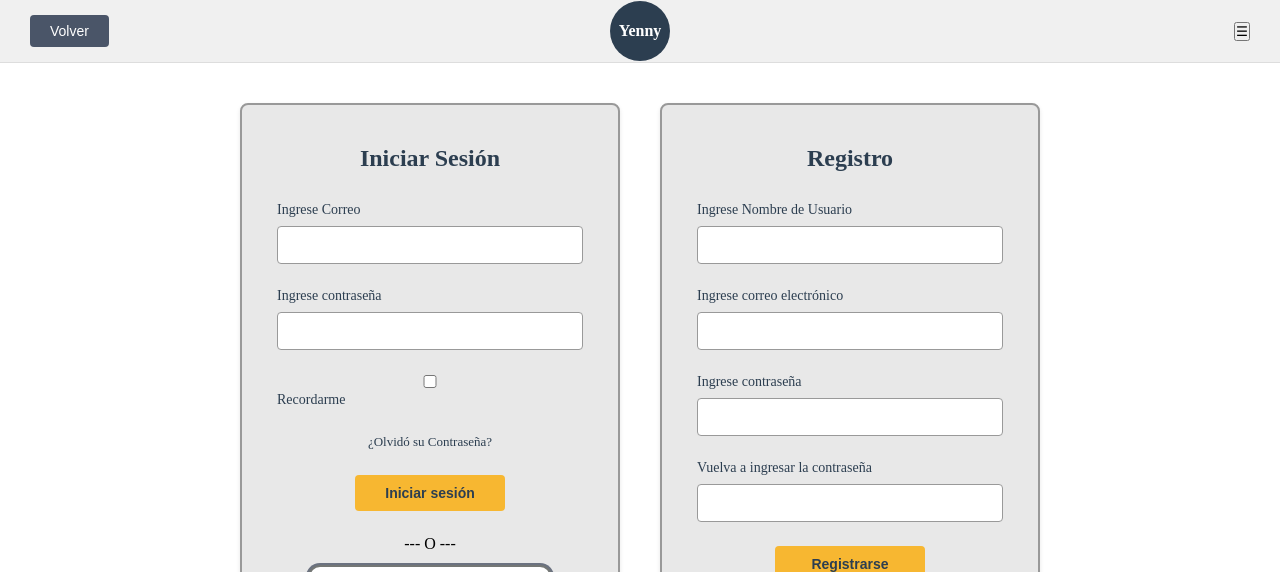
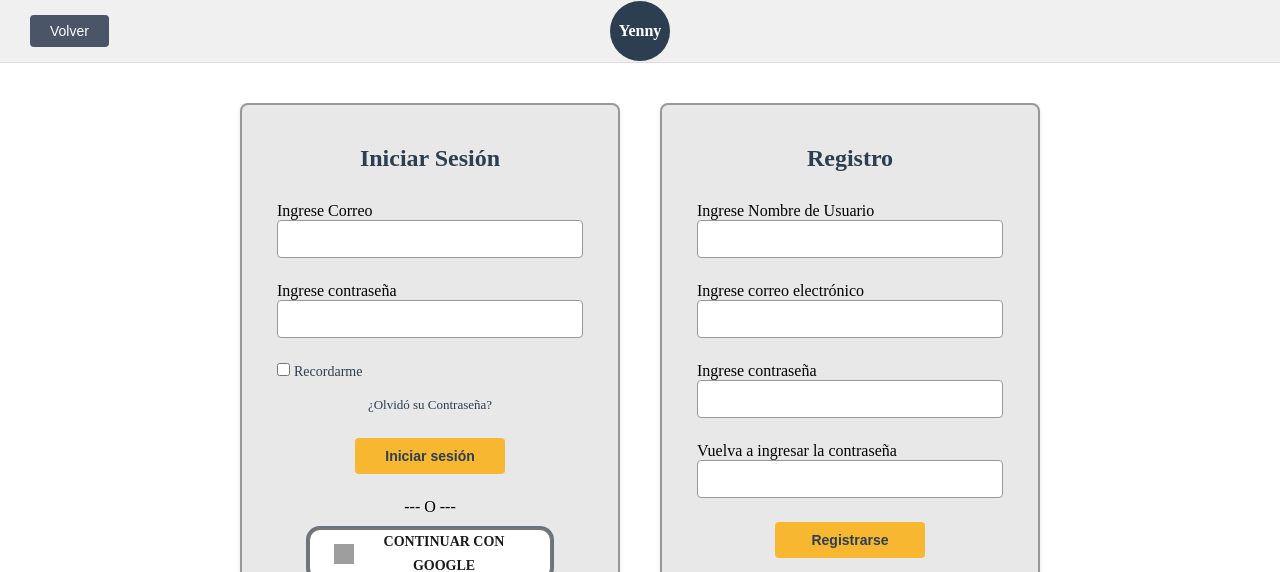
Before and after one commit to BrianHeT/YennyPy, a Flask app: page /auth in a window 1280 px wide. Shown: the top 572 px of the page. Run offline with Flask 3, Linux system fonts and the light colour scheme; grey boxes are pictures that could not be loaded.

Commit message:
fix fix 4.0
fix auth, profile, libros detalles

```diff
--- a/app/static/style.css
+++ b/app/static/style.css
@@ -507,12 +507,11 @@ body-login-register {
             font-weight: 600;
         }
 
-        .form-group {
-            margin-bottom: 20px;
-        }
-
-        .form-group label {
-            display: block;
+        .form-group-remember {
+            margin-bottom: 0px;
+        }
+
+        .form-group-remember label {
             margin-bottom: 8px;
             font-size: 14px;
             color: #2c3e50;
@@ -1152,6 +1151,8 @@ body-index {
         justify-content: center;
     }
 }
+
+
 /* ------------------------ FIN SEARCH RESULTS ------------------------------------*/
 
 /* ============================================
--- a/app/templates/about.html
+++ b/app/templates/about.html
@@ -1,5 +1,5 @@
 <!DOCTYPE html>
-<html lang="en">
+<html lang="es">
 <head>
     <meta charset="UTF-8">
     <meta name="viewport" content="width=device-width, initial-scale=1.0">
--- a/app/templates/auth.html
+++ b/app/templates/auth.html
@@ -1,18 +1,19 @@
 <!DOCTYPE html>
 <html lang="es">
+
 <head>
     <meta charset="UTF-8">
     <meta name="viewport" content="width=device-width, initial-scale=1.0">
     <title>Yenny - Iniciar Sesión / Registro</title>
     <link rel="stylesheet" href="/static/style.css">
 </head>
+
 <body>
     <div class="top-bar">
         <button class="back-btn" onclick="window.history.back()">Volver</button>
         <div class="logo-container">
             <div class="logo">Yenny</div>
         </div>
-        <button class="menu-icon">☰</button>
     </div>
 
     <div class="forms-container">
@@ -42,7 +43,7 @@
                     {% endif %}
                 </div>
 
-                <div class="form-group">
+                <div class="form-group-remember">
                     {{ login_form.remember(id="login-remember") }}
                     <label for="login-remember">Recordarme</label>
                 </div>
@@ -57,7 +58,8 @@
             <div class="mt-3 text-center">
                 <p>--- O ---</p>
                 <a href="{{ url_for('auth.login_google') }}" class="google-login-btn">
-                    <img src="https://www.googleapis.com/favicon.ico" alt="Google" class="google-icon" />
+                    <img src="https://www.gstatic.com/images/branding/product/1x/gsa_512dp.png" alt="Google"
+                        class="google-icon">
                     <span>CONTINUAR CON GOOGLE</span>
                 </a>
             </div>
@@ -114,4 +116,5 @@
         </div>
     </div>
 </body>
+
 </html>
--- a/app/templates/books/details_book.html
+++ b/app/templates/books/details_book.html
@@ -1,6 +1,4 @@
 {% include 'components/nav.html' %}
-{% block title %}Detalle del libro {{ book.title }}{% endblock %}
-
 {% block content %}
 <link rel="stylesheet" href="{{ url_for('static', filename='css/book-detail.css') }}">
 
--- a/app/templates/carrito_user.html
+++ b/app/templates/carrito_user.html
@@ -1,6 +1,3 @@
-
-{% block title %}Mi Carrito - Librería{% endblock %}
-
 {% block extra_css %}
 <link rel="stylesheet" href="{{ url_for('static', filename='style.css') }}">
 {% endblock %}
--- a/app/templates/profile.html
+++ b/app/templates/profile.html
@@ -1,5 +1,5 @@
 <!DOCTYPE html>
-<html lang="en">
+<html lang="es">
 <head>
     <meta charset="UTF-8">
     <meta name="viewport" content="width=device-width, initial-scale=1.0">
--- a/app/templates/signinAutor.html
+++ b/app/templates/signinAutor.html
@@ -1,5 +1,5 @@
 <!DOCTYPE html>
-<html lang="en">
+<html lang="es">
 <head>
     <meta charset="UTF-8">
     <meta name="viewport" content="width=device-width, initial-scale=1.0">
```
Lines whose indentation alone changed are shown as unchanged.
